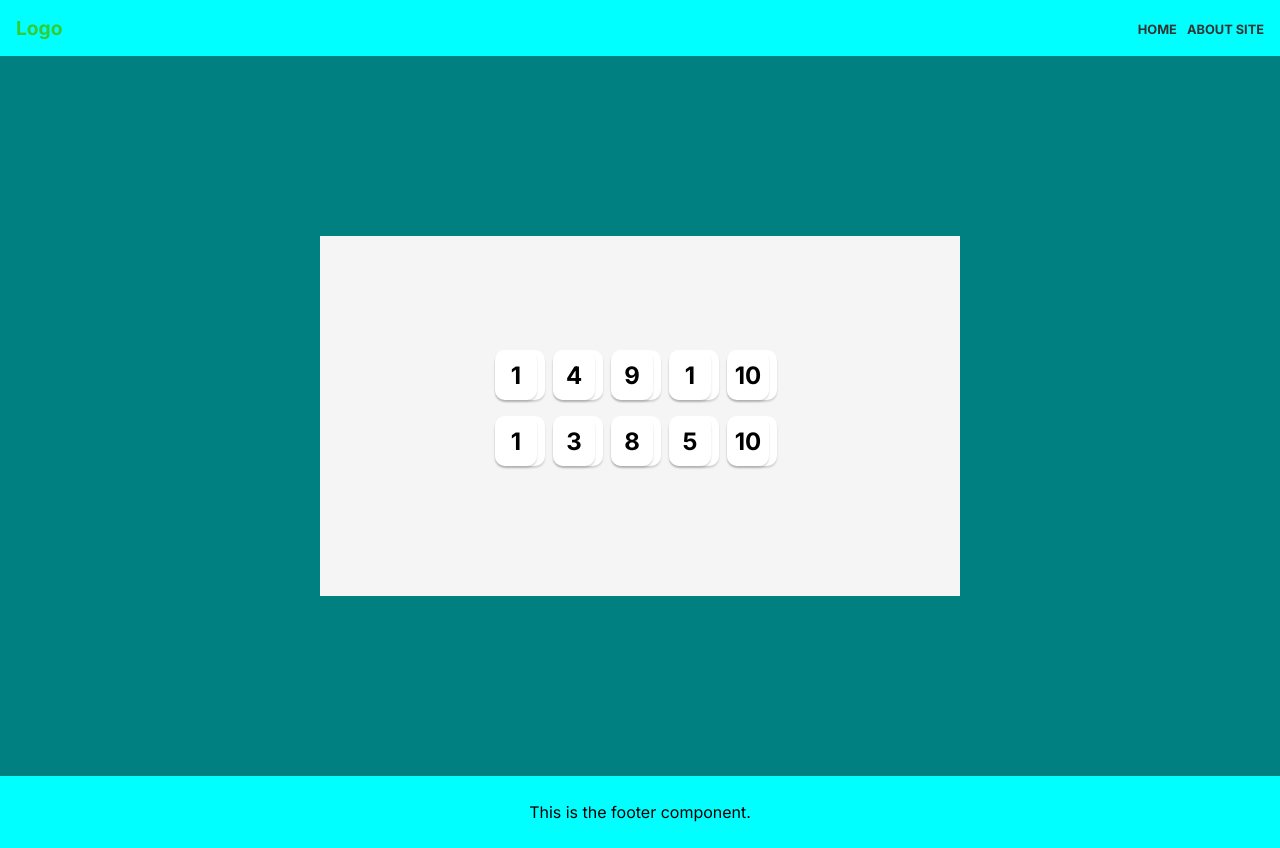
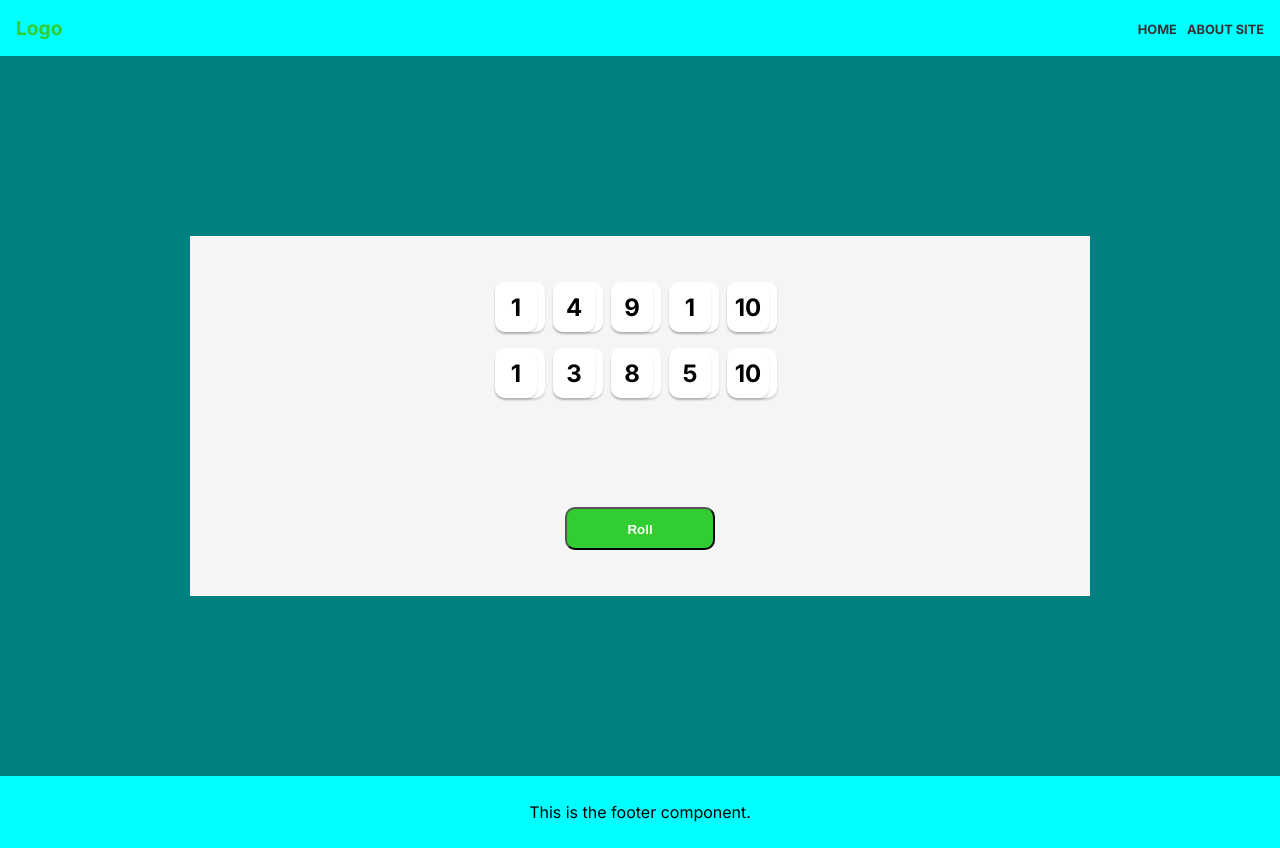
Before and after one commit to Walterhart/tenzies-game, a Next.js app in the folder tenzies/: page / in a window 1280 px wide. Built offline with nearby package versions, Linux system fonts and the light colour scheme.

Commit message:
Add button for reroll

```diff
--- a/tenzies/src/app/page.js
+++ b/tenzies/src/app/page.js
@@ -26,6 +26,10 @@ export default function Home() {
     </div>
   ));
 
+  const reRollDices = () =>{
+    setDices(getRandomDiceArray)
+  }
+
   return (
     <main className={styles.main}>
       <div className={styles['main--content']}>
@@ -37,6 +41,7 @@ export default function Home() {
             {dicesElement.slice(5, 10)}
           </div>
         </div>
+        <button className={styles['reRoll--btn']} onClick={reRollDices}> Roll</button>
       </div>
     </main>
   );
--- a/tenzies/src/styles/page.module.css
+++ b/tenzies/src/styles/page.module.css
@@ -7,22 +7,18 @@
 
 .main--content {
 
+  max-width: 900px;
   width: 90%;
-  height: 60%;
+  height: 50%;
   background-color: #F5F5F5;
   display: flex;
   flex-direction: column;
-  justify-content: center;
+  justify-content: space-around;
   align-items: center;
   flex-basis: auto;
   overflow: hidden;
 }
-@media (min-width:1000px) {
-  .main--content{
-    width: 50%;
-    height: 50%;
-  }
-}
+
 .dices--container {
   display: flex;
   flex-direction: column;
@@ -49,9 +45,18 @@
    margin-right: 0.5rem;
 }
 
-
-
-
 .dice--font{
   font-size: 2rem;
 }
+
+.reRoll--btn{
+  max-width: 150px;
+  width: 40%;
+  height: 12%;
+  padding: 1em;
+  border-radius: 10px;
+  color: white;
+  font-weight: bold;
+  background-color: limegreen;
+  cursor: pointer;
+}
```
